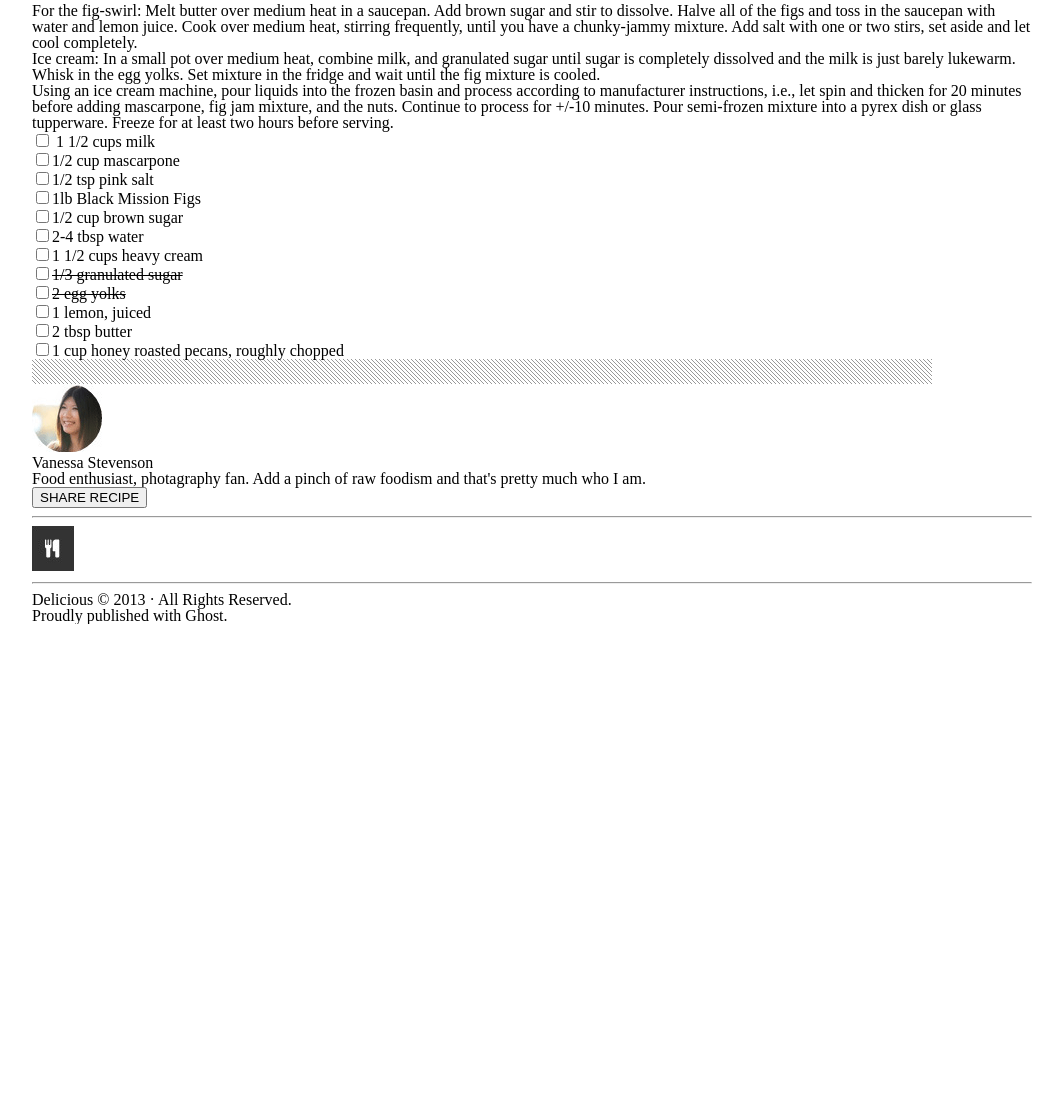
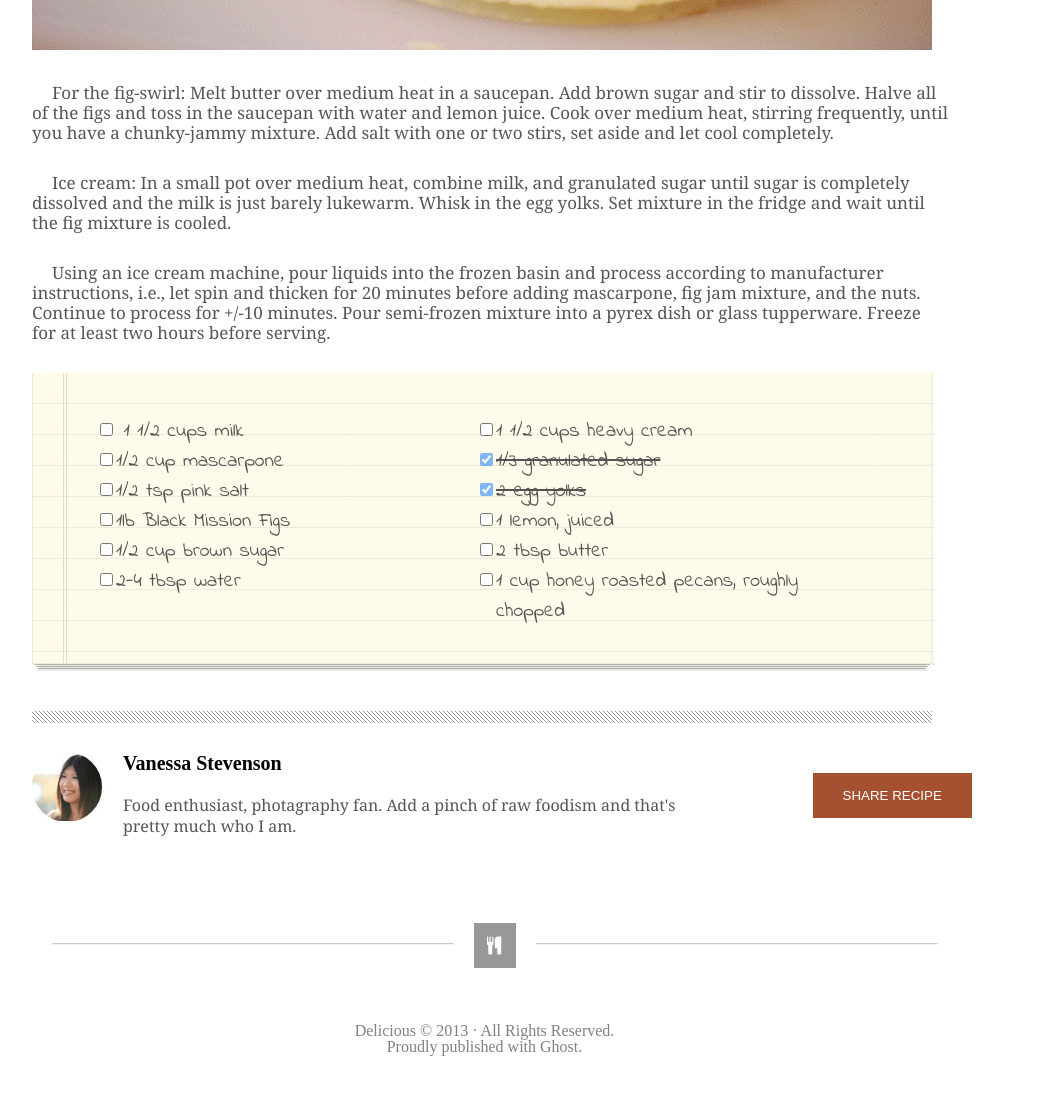
Before and after one commit to PyDrummer/chocolate-pizza, a plain HTML site: page index.html in a window 1280 px wide. Shown: the part 823-1918 px from the top of the page, without its empty margins (108-1171 px from the left). Before the commit the page ends 1447 px from the top, so only its background shows below. Drawn offline with Linux system fonts and the light colour scheme.

Commit message:
updating css and index file (by Will)

```diff
--- a/index.html
+++ b/index.html
@@ -35,14 +35,24 @@
       <li>POSTED ON 15 DEC 2013 / DESSERTS</li>
       <li><img src="img/print-icon.png"> PRINT</li>
     </ul>
-    <img src="img/choco-pizza.png">
-    <p>For the fig-swirl: Melt butter over medium heat in a saucepan. Add brown sugar and stir to dissolve. Halve all of the figs and toss in the saucepan with water and lemon juice. Cook over medium heat, stirring frequently, until you have a chunky-jammy mixture. Add salt with one or two stirs, set aside and let cool completely.
-      <br>
+    <img id="main-pic" src="img/choco-pizza.png">
+    <p>For the fig-swirl: Melt butter over medium heat in a saucepan. Add brown sugar and stir to dissolve. Halve all
+      of
+      the figs and toss in the saucepan with water and lemon juice. Cook over medium heat, stirring frequently, until
+      you have a chunky-jammy mixture. Add salt with one or two stirs, set aside and let cool completely.
+    </p>
+    <p>
       Ice cream: In a small pot over medium heat, combine milk, and granulated sugar until sugar is completely
-      dissolved and the milk is just barely lukewarm. Whisk in the egg yolks. Set mixture in the fridge and wait until the fig mixture is cooled.
-      <br>
+      dissolved and the milk is just barely lukewarm. Whisk in the egg yolks. Set mixture in the fridge and wait until
+      the fig mixture is cooled.
+    </p>
+    <p>
       Using an ice cream machine, pour liquids into the frozen basin and process according to manufacturer
-      instructions, i.e., let spin and thicken for 20 minutes before adding mascarpone, fig jam mixture, and the nuts. Continue to process for +/-10 minutes. Pour semi-frozen mixture into a pyrex dish or glass tupperware. Freeze for at least two hours before serving.</p>
+      instructions, i.e., let spin and thicken for 20 minutes before adding mascarpone, fig jam mixture, and the nuts.
+      Continue to process for +/-10 minutes. Pour semi-frozen mixture into a pyrex dish or glass tupperware. Freeze
+      for
+      at least two hours before serving.</p>
+    <section id="check-list">
       <div id="left">
         <input type="checkbox"> 1 1/2 cups milk <br>
         <input type="checkbox">1/2 cup mascarpone<br>
@@ -53,29 +63,33 @@
       </div>
       <div id="right">
         <input type="checkbox">1 1/2 cups heavy cream<br>
-        <input type="checkbox"><del>1/3 granulated sugar</del><br>
-        <input type="checkbox" true><del>2 egg yolks</del><br>
+        <input type="checkbox" checked><del>1/3 granulated sugar</del><br>
+        <input type="checkbox" checked><del>2 egg yolks</del><br>
         <input type="checkbox">1 lemon, juiced<br>
         <input type="checkbox">2 tbsp butter<br>
-        <input type="checkbox">1 cup honey roasted pecans, roughly chopped<br>
+        <input type="checkbox">1 cup honey roasted pecans, roughly <br><span id="chopped">chopped</span>
       </div>
-      <div class="gray_line">
+    </section>
+    <div class="gray_line_2">
       <!-- this is for our line -->
     </div>
-      <section>
+    <section id="Vanessa">
       <img src="img/van-pic.png">
-        <h2>Vanessa Stevenson</h2>
-        <p>Food enthusiast, photagraphy fan. Add a pinch of raw foodism and that's pretty much who I am.</p>
+      <h2>Vanessa Stevenson<br>
+        <span id="d"><br>Food enthusiast, photagraphy fan. Add a pinch of raw foodism and that's <br> pretty much who I
+          am.</span></h2>
       <button>SHARE RECIPE</button>
     </section>
   </main>
 </body>
 
+<div id="line">
+  <hr />
+  <img src="img/logo.png">
+  <hr />
+</div>
 <footer>
-  <hr/>
-  <img src="img/logo.png">
-  <hr/>
-  <p>Delicious &copy; 2013 &middot; All Rights Reserved. <br>
+  <p id="footer">Delicious &copy; 2013 &middot; All Rights Reserved. <br>
     Proudly published with Ghost.
   </p>
 </footer>
--- a/style.css
+++ b/style.css
@@ -1,10 +1,13 @@
+@import url('https://fonts.googleapis.com/css?family=Indie+Flower&display=swap');
+
 body {
   width: 1000px;
   margin: auto;
 }
 
+/* Nav style */
+
 header nav {
-  margin-bottom: 50px;
   margin-top: 50px;
 }
 
@@ -14,7 +17,11 @@ header li {
 }
 
 header li:nth-child(3) {
-  margin-left: 525px;
+  margin-left: 505px;
+}
+
+header li:nth-child(9) {
+  margin-left: 10px;
 }
 
 #best-food {
@@ -43,9 +50,154 @@ div.gray_line {
   background-image: url("./img/hr-img.png");
   background-repeat: repeat-x repeat-y;
   width: 900px;
-  height: 25px;
+  height: 12px;
+  margin-top: 25px;
+}
+
+div.gray_line_2 {
+  background-image: url("./img/hr-img.png");
+  background-repeat: repeat-x repeat-y;
+  width: 900px;
+  height: 12px;
+  margin-top: 40px;
 }
 
 hr {
   border: 1% solid gray;
 }
+
+/* Main style */
+main {
+  margin-top: 50px;
+}
+
+
+main h1 {
+
+  font-weight: bold;
+  font-size: 40px;
+  font-family: system-ui;
+}
+
+main li {
+  display: inline;
+  color: gray;
+  font-size: 11px;
+  font-family: system-ui;
+
+}
+
+main li:nth-child(2) {
+  margin-left: 643px;
+}
+
+#main-pic {
+  margin-top: 30px;
+}
+
+main p {
+  width: 916px;
+  text-indent: 20px;
+  margin-top: 30px;
+  font-family: Georgia, serif;
+  font-size: 17px;
+  color: rgb(89, 85, 85);
+  line-height: 20px;
+}
+
+#check-list {
+  width: 814px;
+  margin-top: 30px;
+  background-image: url("./img/list-bg.png");
+  padding: 44px;
+
+}
+
+#left {
+  float: left;
+  font-family: 'Indie Flower';
+  font-size: 20px;
+  line-height: 30px;
+  margin-left: 20px;
+  color: rgb(85, 84, 84);
+}
+
+#chopped {
+  margin-left: 20px;
+}
+
+#right {
+  margin-left: 400px;
+  font-family: 'Indie Flower';
+  font-size: 20px;
+  line-height: 30px;
+  color: rgb(85, 84, 84);
+}
+
+#Vanessa {
+  margin-top: 30px;
+}
+
+section img {
+  float: left;
+}
+
+section h2 {
+  font-weight: bold;
+  margin-left: 20px;
+  float: left;
+  font-size: 20px;
+}
+
+#d {
+  font-size: 16px;
+  font-weight: normal;
+  text-indent: 20px;
+  margin-top: 30px;
+  font-family: Georgia, serif;
+  color: rgb(89, 85, 85);
+  line-height: 20px;
+}
+
+button {
+  position: relative;
+  margin-left: 137px;
+  margin-top: 20px;
+  float: left;
+  padding: 15px;
+  padding-left: 30px;
+  padding-right: 30px;
+  background-color: rgb(165, 80, 49);
+  color: white;
+  border-style: none;
+}
+
+#line {
+  margin-top: 200px;
+}
+
+footer {
+  margin-bottom: 100px;
+  margin-top: 300px;
+  width: 905px;
+  text-align: center;
+  color: gray;
+}
+
+hr {
+  opacity: 50%;
+  width: 400px;
+  float: left;
+  margin: 20px;
+
+}
+
+#line img {
+  opacity: 50%;
+  float: left;
+}
+
+input[type="checkbox"]:checked{
+ opacity: 50%;
+
+}
```
Lines whose indentation alone changed are shown as unchanged.
